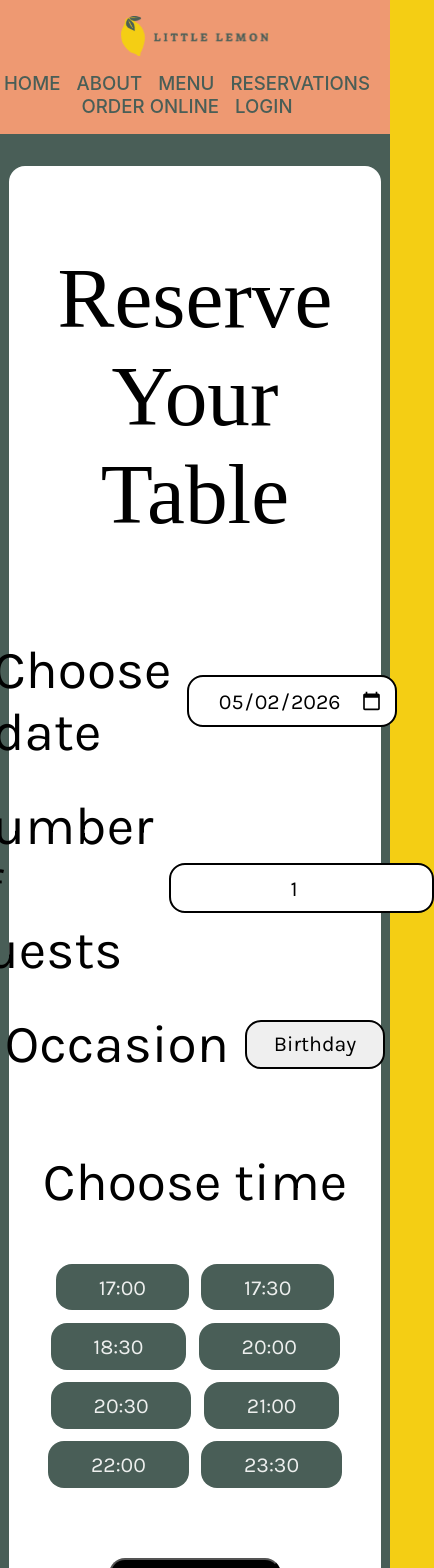
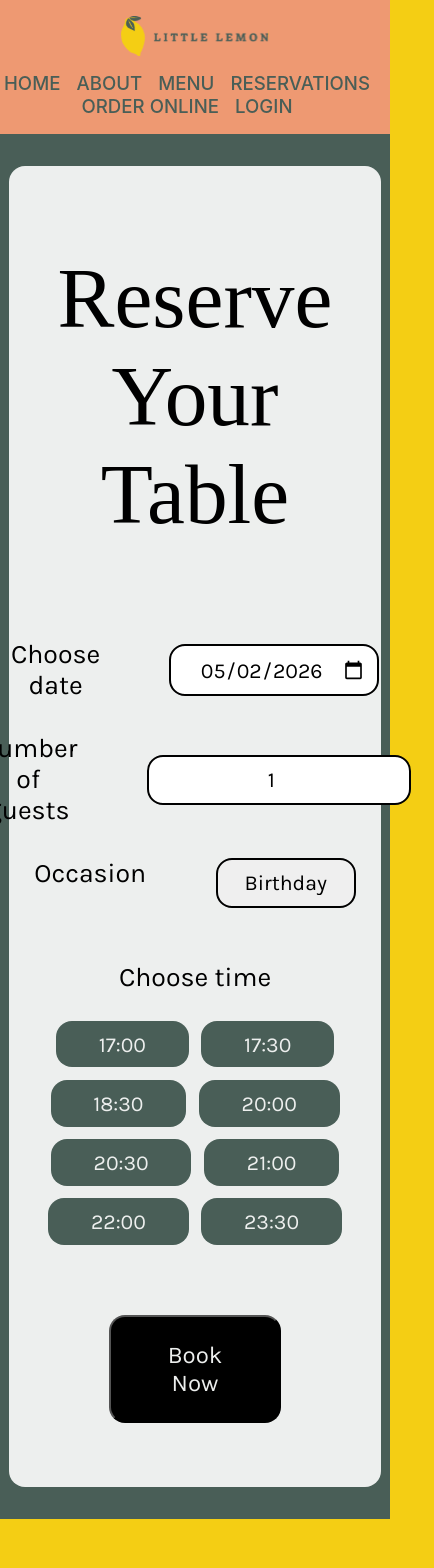
Before and after one commit to Wyzecat/little-lemon, a React (Create React App) app: page /booking in a window 390 px wide. Shown: the top 1568 px of the page, 434 px wide, since content can reach past the window. Built offline with nearby package versions, Linux system fonts and the light colour scheme; a web font is replaced by a local one.

Commit message:
Style updates

```diff
--- a/src/BookingForm.js
+++ b/src/BookingForm.js
@@ -84,7 +84,7 @@ function BookingForm ({availableTimes, dispatch}) {
                             <ErrorMessage name="occasion" id="occasionError" component="div" style={{ color: 'red' }} />
                         </div>
                         <div className='formSection' id="timeSec">
-                            <h2 className='formSubTitle'>Choose time</h2>
+                            <h2 className='formSubTitle centerTitle'>Choose time</h2>
                             <div role="group" aria-labelledby="time-radio-group" className="timeSelect" id="timeSelect" aria-label="Time Selection">
                                 <AvailableTimes times={availableTimes} status={values.time}/>
                             </div>
--- a/src/style/App.css
+++ b/src/style/App.css
@@ -94,7 +94,7 @@ main {
 }
 
 section:not(.footerSection,.footerImg){
-  background-color: #fff;
+  background-color: #EDEFEE;
   border-radius: 16px;
   width: 95%;
 }
@@ -203,7 +203,7 @@ section:not(.footerSection,.footerImg){
   }
 
   .card {
-    background-color: #EDEFEE;
+    background-color: #fff;
     border-top-left-radius: 16px;
     border-top-right-radius: 16px;
     display: grid;
@@ -545,7 +545,7 @@ section:not(.footerSection,.footerImg){
 }
 
 .button {
-  color: #fff;
+  color: #EDEFEE;
   background-color: #000;
   padding: 1em 2em;
   border-radius: 5px;
@@ -562,7 +562,7 @@ section:not(.footerSection,.footerImg){
 
 /* Highlight cards */
 .card {
-  background-color: #EDEFEE;
+  background-color: #fff;
   border-top-left-radius: 16px;
   border-top-right-radius: 16px;
   display: grid;
--- a/src/style/Booking.css
+++ b/src/style/Booking.css
@@ -82,8 +82,10 @@ body{
 
 .formSubTitle{
     font-family: 'karla';
-    font-size: 40pt;
+    font-size: 20pt;
     font-weight: 400;
+    padding-right: 2em;
+    text-align: right;
 }
 
 .timeOption{
@@ -129,6 +131,15 @@ body{
     font-size: 16pt;
 }
 
+.centerTitle {
+    padding-right: 0;
+}
+
+#timeSec{
+    display: flex;
+    flex-direction: column;
+}
+
 .timeSelect{
     display: flex;
     flex-direction: row;
@@ -136,11 +147,7 @@ body{
     justify-content: center;
     min-width: 0px;
     flex-wrap: wrap;
-}
-
-#timeSec{
-    display: grid;
-    grid-template-columns: repeat(2,1fr);
+    grid-row: 2;
 }
 
 @media (max-width: 1024px) {
@@ -184,9 +191,34 @@ body{
         width: 100%;
         padding-bottom: 0;
     }
+    .formSubTitle{
+        font-family: 'karla';
+        font-size: 20pt;
+        font-weight: 400;
+        padding-right: 2em;
+        text-align: center;
+    }
+    .centerTitle {
+        width: 100%;
+        height: 100%;
+        padding: 0;
+        text-align: center;
+    }
     .button{
         border-bottom-left-radius: 0;
     }
+}
+
+#dateError{
+    grid-column: 2;
+}
+
+#guestsError{
+    grid-column: 2;
+}
+
+#occasionError{
+    grid-column: 2;
 }
 
 .inputError {
@@ -254,6 +286,7 @@ input:not(.timeOption) {
     text-align: center;
     border-top-left-radius: 0;
     border-top-right-radius: 0;
+    border-bottom-left-radius: 0;
 }
 
 .resData li {
```
